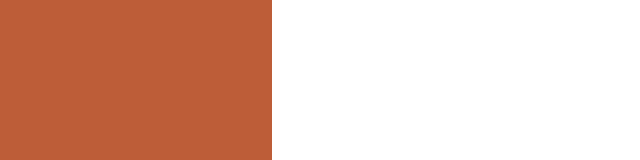
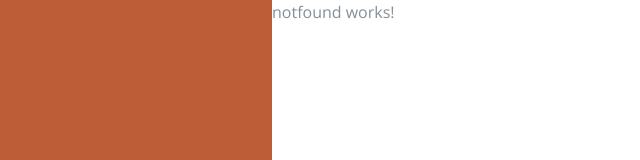
Before and after one commit to suryabogadhi/newwebapp, an Angular app: page /error in a window 1280 px wide. Before the commit this address led to /. Shown: the top 160 px of the page, without its empty margins (0-640 px from the left). Built offline with nearby package versions, Linux system fonts and the light colour scheme; a web font is replaced by a local one.

Commit message:
added wildcards and outsourced routes

```diff
--- a/src/app/app.module.ts
+++ b/src/app/app.module.ts
@@ -1,7 +1,6 @@
 import { BrowserModule } from '@angular/platform-browser';
 import { NgModule } from '@angular/core';
 import { FormsModule } from "@angular/forms";
-import { RouterModule, Routes} from "@angular/router";
 
 import { AppComponent } from './app.component';
 import { HomeComponent } from './home/home.component';
@@ -17,34 +16,8 @@ import { SillserviceService } from './sillservice.service';
 import { SkillviewComponent } from './skilist/skillview/skillview.component';
 import { SkilleditComponent } from './skilist/skilledit/skilledit.component';
 import { SkilltestComponent } from './skilist/skilltest/skilltest.component';
-
-
-const myrouteurls :Routes = [
-
-  {path:'',component:HomeComponent},
-  // {path:'', redirectTo:'services', pathMatch:'full'},
-  {path:'services',component:ServicesComponent},
-  {path:'services/:cid',component:ServicesComponent},
-  {path:'services/:cid/:cname',component:ServicesComponent},
-  {path:'services/:cid/:cname/:cfee',component:ServicesComponent},
-
-  {path:'route',component:RouteComponent},
-  {path:'route/:cid',component:RouteComponent},
-  {path:'route/:cid/:cname',component:RouteComponent},
-  {path:'route/:cid/:cname/:cfee',component:RouteComponent},
-
-  {path:'skill',component:SkillComponent},
-  {path:'skillist',component:SkilistComponent, children:[
-    {path:':name',component:SkillviewComponent},
-    {path:'edit/:name',component:SkilleditComponent},
-    {path:'view/:name',component:SkilltestComponent}
-  ]}
-  // {path:'skillist/:name',component:SkilistComponent},
-  // {path:'skillist/:name/:sname',component:SkilistComponent},
-  // {path:'skillist/:name/:sname/:srate',component:SkilistComponent},
-  // {path:'skillist/:name/:sname/:srate/:sdes',component:SkilistComponent}
-];
-
+import { AppRoutesModule } from './approutes.module';
+import { NotfoundComponent } from './notfound/notfound.component';
 
 @NgModule({
   declarations: [
@@ -60,11 +33,12 @@ const myrouteurls :Routes = [
     SkillviewComponent,
     SkilleditComponent,
     SkilltestComponent,
+    NotfoundComponent,
   ],
   imports: [
     BrowserModule,
     FormsModule,
-    RouterModule.forRoot(myrouteurls)
+    AppRoutesModule
   ],
   providers: [OneserviceService,SillserviceService],
   bootstrap: [AppComponent]
--- /dev/null
+++ b/src/app/approutes.module.ts
@@ -0,0 +1,48 @@
+import {NgModule} from "@angular/core";
+import {RouterModule, Routes} from "@angular/router";
+
+import {SkillComponent} from "./skill/skill.component";
+import {RouteComponent} from "./route/route.component";
+import {HomeComponent} from "./home/home.component";
+import {ServicesComponent} from "./services/services.component";
+import {SkilistComponent} from "./skilist/skilist.component";
+import {SkillviewComponent} from "./skilist/skillview/skillview.component";
+import {SkilleditComponent} from "./skilist/skilledit/skilledit.component";
+import {SkilltestComponent} from "./skilist/skilltest/skilltest.component";
+import {NotfoundComponent} from "./notfound/notfound.component";
+
+const myrouteurls : Routes = [
+  {path:'',component:HomeComponent},
+  // {path:'', redirectTo:'services', pathMatch:'full'},
+  {path:'services',component:ServicesComponent},
+  {path:'services/:cid',component:ServicesComponent},
+  {path:'services/:cid/:cname',component:ServicesComponent},
+  {path:'services/:cid/:cname/:cfee',component:ServicesComponent},
+
+  {path:'route',component:RouteComponent},
+  {path:'route/:cid',component:RouteComponent},
+  {path:'route/:cid/:cname',component:RouteComponent},
+  {path:'route/:cid/:cname/:cfee',component:RouteComponent},
+
+  {path:'skill',component:SkillComponent},
+  {path:'skillist',component:SkilistComponent, children:[
+    {path:':name',component:SkillviewComponent},
+    {path:'edit/:name',component:SkilleditComponent},
+    {path:'view/:name',component:SkilltestComponent}
+  ]},
+  {path:'error', component: NotfoundComponent},
+  {path:'**', redirectTo:'error'}
+  // {path:'skillist/:name',component:SkilistComponent},
+  // {path:'skillist/:name/:sname',component:SkilistComponent},
+  // {path:'skillist/:name/:sname/:srate',component:SkilistComponent},
+  // {path:'skillist/:name/:sname/:srate/:sdes',component:SkilistComponent}
+];
+
+@NgModule({
+  imports:[
+    RouterModule.forRoot(myrouteurls)
+  ],
+  exports:[RouterModule]
+})
+
+export class AppRoutesModule{ }
--- /dev/null
+++ b/src/app/notfound/notfound.component.html
@@ -0,0 +1,3 @@
+<p>
+  notfound works!
+</p>
--- /dev/null
+++ b/src/app/notfound/notfound.component.ts
@@ -0,0 +1,15 @@
+import { Component, OnInit } from '@angular/core';
+
+@Component({
+  selector: 'app-notfound',
+  templateUrl: './notfound.component.html',
+  styleUrls: ['./notfound.component.css']
+})
+export class NotfoundComponent implements OnInit {
+
+  constructor() { }
+
+  ngOnInit() {
+  }
+
+}
--- a/src/app/sidenav/sidenav.component.html
+++ b/src/app/sidenav/sidenav.component.html
@@ -2,7 +2,7 @@
   <a class="navbar-brand js-scroll-trigger" href="#page-top">
     <span class="d-block d-lg-none">Start Bootstrap</span>
     <span class="d-none d-lg-block">
-      <img class="img-fluid img-profile rounded-circle mx-auto mb-2" src="./assets/surya.jpg" alt="">
+      <img class="img-fluid img-profile rounded-circle mx-auto mb-2" src="../assets/surya.jpg" alt="">
     </span>
   </a>
   <button class="navbar-toggler" type="button" data-toggle="collapse" data-target="#navbarSupportedContent" aria-controls="navbarSupportedContent" aria-expanded="false" aria-label="Toggle navigation">
```
Also changed, not shown: src/app/notfound/notfound.component.css (added).
